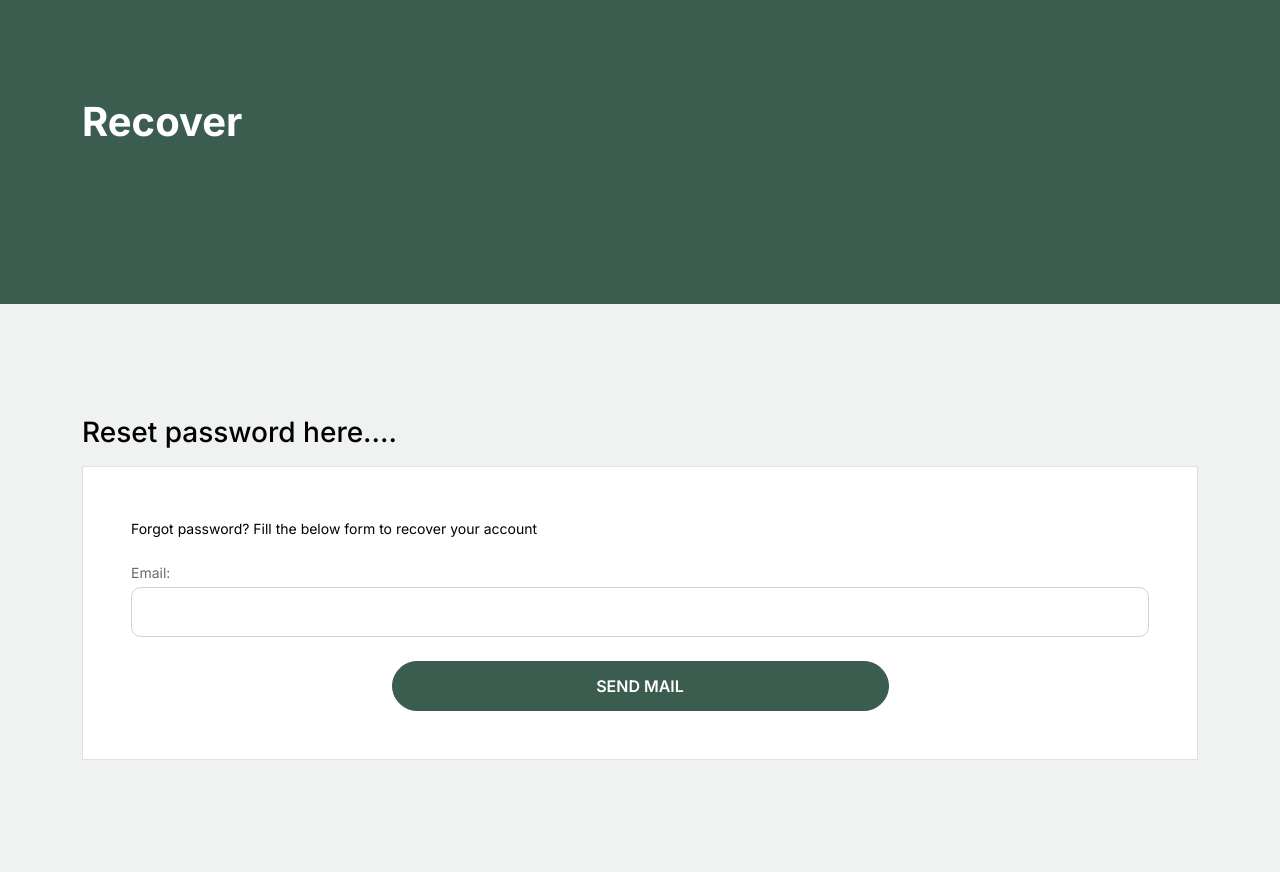
After one commit to mathewkuttysaji/ENurseryProject, a Django app: page /reset_password/ in a window 1280 px wide. The commit adds this page. Run offline with Django 5.2, Linux system fonts and the light colour scheme; some libraries are stand-ins or nearby versions.

Commit message:
Password reset functionality added

```diff
--- a/core/accounts/forms.py
+++ b/core/accounts/forms.py
@@ -7,7 +7,7 @@ from django.contrib.auth.forms import UserCreationForm
 from django.core.files.base import File
 from django.db.models.base import Model
 from django.forms.utils import ErrorList
-from django.contrib.auth.forms import PasswordChangeForm
+from django.contrib.auth.forms import PasswordChangeForm, PasswordResetForm, SetPasswordForm
 
 class CustomerCreationForm(UserCreationForm):
     name : forms.CharField(max_length=50, widget=forms.TextInput(attrs={'class':'form-control'}))
@@ -51,3 +51,12 @@ class StyledPasswordForm(PasswordChangeForm):
         self.fields['old_password'].widget.attrs['class'] = 'form-control'
         self.fields['new_password1'].widget.attrs['class'] = 'form-control'
         self.fields['new_password2'].widget.attrs['class'] = 'form-control'
+
+
+
+class StyledPasswordResetForm(PasswordResetForm):
+    def __init__(self, *args, **kwargs):
+        super().__init__(*args, **kwargs)
+
+        for field_name in self.fields:
+            self.fields[field_name].widget.attrs.update({'class': 'form-control'})
--- a/core/accounts/urls.py
+++ b/core/accounts/urls.py
@@ -1,5 +1,7 @@
 from django.urls import path
+from django.contrib.auth import views as auth_views
 from . import views
+from .forms import StyledPasswordResetForm
 
 urlpatterns = [
     path('', views.index_view, name='index'),
@@ -7,5 +9,10 @@ urlpatterns = [
     path('login', views.login_view, name='login'),
     path('home', views.home_view, name='home'),
     path('logout', views.logout_view, name='logout'),
-    path('editprofile', views.edit_profile_view, name='editprofile')
+    path('editprofile', views.edit_profile_view, name='editprofile'),
+    path('reset_password/', auth_views.PasswordResetView.as_view(template_name="registration/password_reset.html", form_class = StyledPasswordResetForm), name="reset_password"),
+    path('reset_password_sent/', auth_views.PasswordResetDoneView.as_view(template_name="registration/password_mail_sent.html"), name="password_reset_done"),
+    path('reset/<uidb64>/<token>', auth_views.PasswordResetConfirmView.as_view(), name="password_reset_confirm"),
+    path('reset_password_complete/', auth_views.PasswordResetCompleteView.as_view(template_name = "registration/password_set_done.html"), name="password_reset_complete")
+
 ]
--- a/core/templates/registration/login.html
+++ b/core/templates/registration/login.html
@@ -76,7 +76,7 @@
                                 <div class="col-md-12 text-center">
                                     <p>New ? <a href="{% url 'register' %}" class="text-success">Click here</a> to register.
                                         &nbsp;&nbsp;&nbsp;&nbsp;&nbsp;&nbsp;
-                                        Forgot password ? <a href="" class="text-success">Click here</a> to recover.
+                                        Forgot password ? <a href="{% url 'reset_password' %}" class="text-success">Click here</a> to recover.
                                     </p>
                                 </div>
                             </div>
--- /dev/null
+++ b/core/templates/registration/password_reset.html
@@ -0,0 +1,72 @@
+<!doctype html>
+
+{% load static %}
+
+<html lang="en">
+
+<head>
+    <meta charset="utf-8">
+    <meta name="viewport" content="width=device-width, initial-scale=1, shrink-to-fit=no">
+    <meta name="author" content="Untree.co">
+    <link rel="shortcut icon" href="favicon.png">
+
+    <meta name="description" content="" />
+    <meta name="keywords" content="bootstrap, bootstrap4" />
+
+    <!-- Bootstrap CSS -->
+    <link href="{% static 'css/bootstrap.min.css' %}" rel="stylesheet">
+    <link href="https://cdnjs.cloudflare.com/ajax/libs/font-awesome/6.0.0-beta3/css/all.min.css" rel="stylesheet">
+    <link href="{% static 'css/tiny-slider.css' %}" rel="stylesheet">
+    <link href="{% static 'css/style.css' %}" rel="stylesheet">
+    <title>E-Nursery </title>
+</head>
+
+<body>
+    <!-- Start Hero Section -->
+    <div class="hero">
+        <div class="container">
+            <div class="row justify-content-between">
+                <div class="col-lg-5">
+                    <div class="intro-excerpt">
+                        <h1> Recover </h1>
+                    </div>
+                </div>
+            </div>
+        </div>
+    </div>
+    <!-- End Hero Section -->
+
+    <div class="untree_co-section">
+        <div class="container">
+            <div class="row">
+                <div class="col-md-12 mb-5 mb-md-0">
+                    <h2 class="h3 mb-3 text-black">Reset password here....</h2>
+                    <div class="p-3 p-lg-5 border bg-white">
+                        <form action="{% url 'reset_password' %}" method="post">
+                            {% csrf_token %}
+
+                            <div class="form-group row">
+                                <p class="text-black"> Forgot password? Fill the below form to recover your account </p>
+                            </div>
+
+                            <div class="form-group row">
+                                {{ form }}
+                            </div>
+
+                            <div class="row">
+                                <div class="d-grid gap-2 col-6 mx-auto mt-4">
+                                    <input type="submit" value="SEND MAIL" class="btn btn-primary">
+                                </div>
+                            </div>
+                        </form>
+                    </div>
+                </div>
+            </div>
+        </div>
+    </div>
+    <script src="{% static 'js/bootstrap.bundle.min.js' %}"></script>
+    <script src="{% static 'js/tiny-slider.js' %}"></script>
+    <script src="{% static 'js/custom.js' %}"></script>
+</body>
+
+</html>
```
Also changed, not shown: core/core/settings.py (+7 -0 lines), core/templates/registration/password_mail_sent.html (added, +66 -0 lines), core/templates/registration/password_set_done.html (added, +66 -0 lines), core/db.sqlite3.
